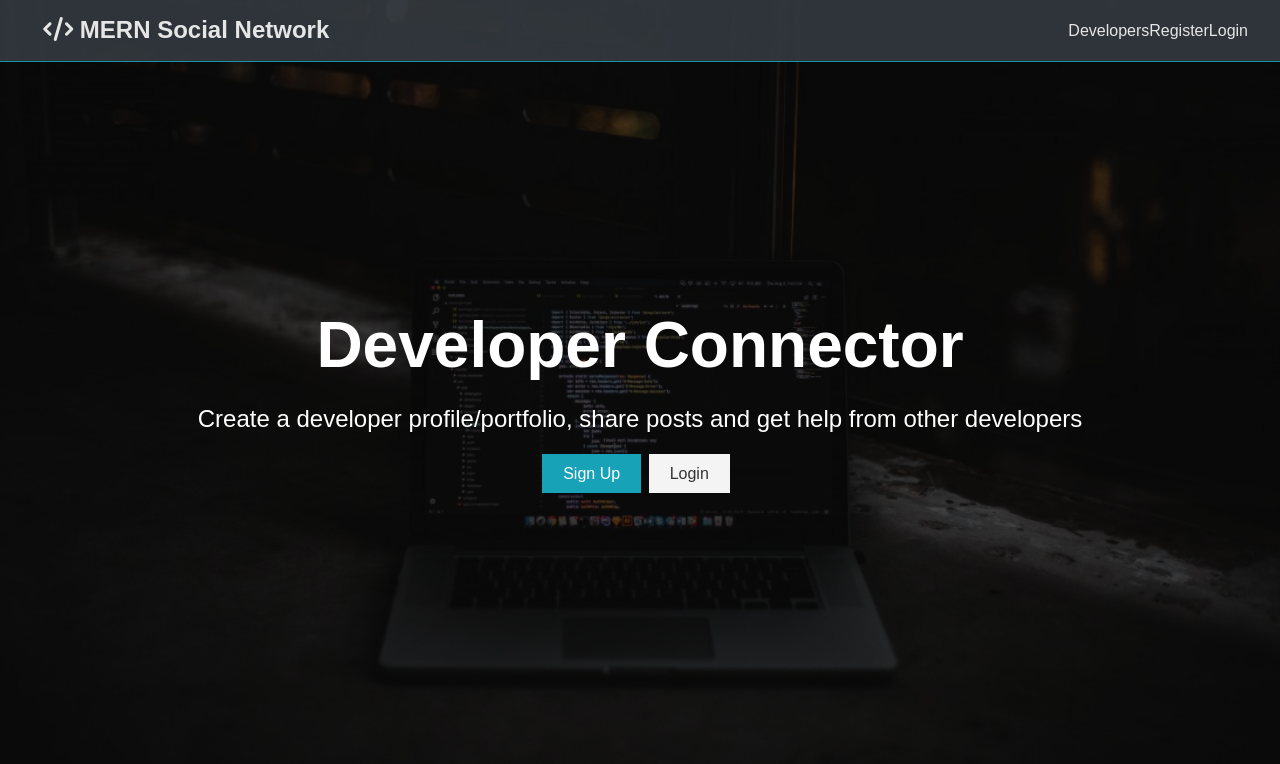
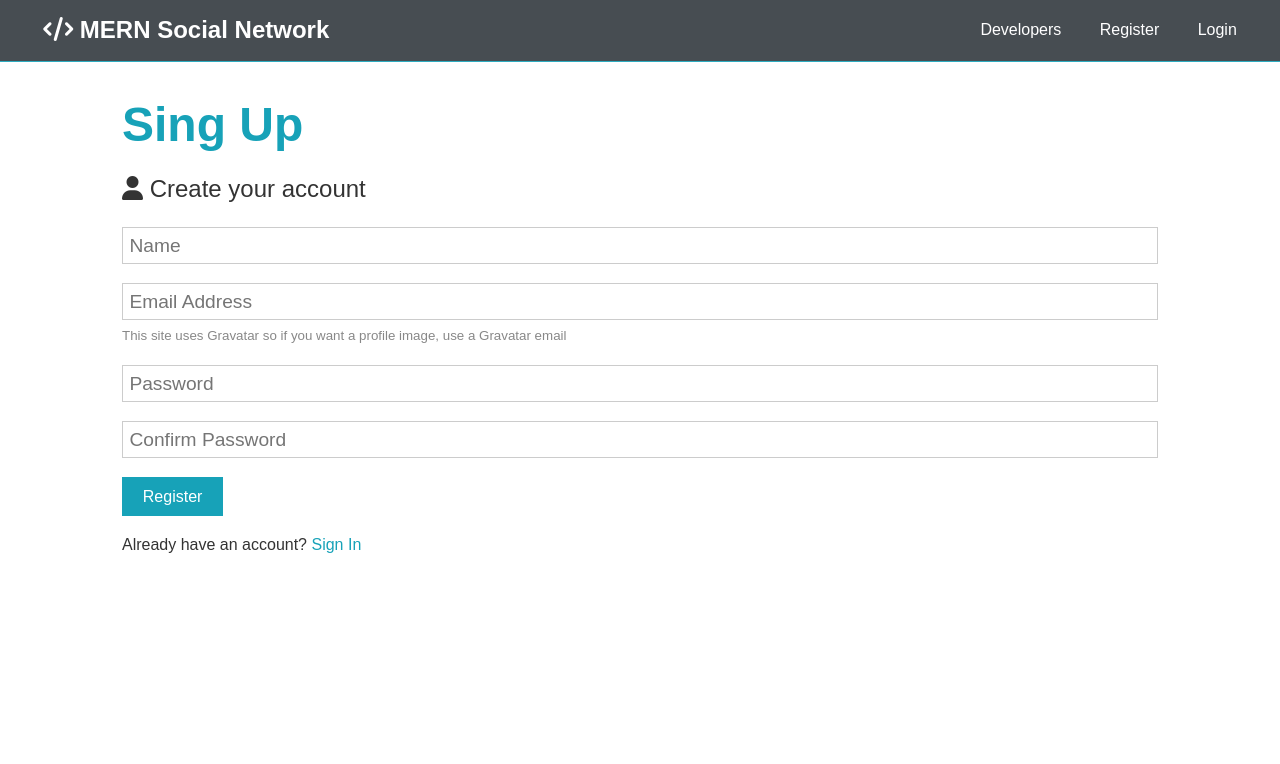
Before and after one commit to ccerroni/mern.socialNetwork, a React (Create React App) app in the folder client/: page /register in a window 1280 px wide. Shown: the top 764 px of the page. Built offline with nearby package versions, Linux system fonts and the light colour scheme.

Commit message:
Adding some React components an starting to set up the redux store

```diff
--- a/client/src/App.js
+++ b/client/src/App.js
@@ -1,13 +1,30 @@
 import React, { Fragment } from 'react';
+import { BrowserRouter as Router, Route, Switch } from 'react-router-dom';
 import './styles/dist/style.css';
 import Navbar from './components/layout/Navbar';
 import Landing from './components/layout/Landing';
+import Register from './components/auth/Register';
+import Login from './components/auth/Login';
+
+// Redux
+import { Provider } from 'react-redux';
+import store from './store';
 
 const App = () => (
-  <Fragment>
-    <Navbar />
-    <Landing />
-  </Fragment>
+  <Provider store={store}>
+    <Router>
+      <Fragment>
+        <Navbar />
+        <Route exact path="/" component={Landing} />
+        <section className="container">
+          <Switch>
+            <Route exact path="/login" component={Login} />
+            <Route exact path="/register" component={Register} />
+          </Switch>
+        </section>
+      </Fragment>
+    </Router>
+  </Provider>
 );
 
 export default App;
--- /dev/null
+++ b/client/src/components/auth/Login.js
@@ -0,0 +1,56 @@
+import React, { useState, Fragment } from 'react';
+import { Link } from 'react-router-dom';
+
+const Login = () => {
+  const [formData, setFormData] = useState({
+    email: '',
+    password: ''
+  });
+
+  const { email, password } = formData;
+
+  const onChange = e =>
+    setFormData({ ...formData, [e.target.name]: e.target.value });
+
+  const onSubmit = e => {
+    e.preventDefault();
+    console.log('success');
+  };
+  return (
+    <Fragment>
+      <h1 className="large text-primary">Sing In</h1>
+      <p className="lead">
+        <i className="fas fa-user"></i> Sign into your account
+      </p>
+      <form className="form" onSubmit={e => onSubmit(e)}>
+        <div className="form-group">
+          <input
+            type="email"
+            placeholder="Email Address"
+            name="email"
+            required
+            value={email}
+            onChange={e => onChange(e)}
+          ></input>
+        </div>
+        <div className="form-group">
+          <input
+            type="password"
+            placeholder="Password"
+            name="password"
+            minLength="6"
+            value={password}
+            onChange={e => onChange(e)}
+          />
+        </div>
+        <input type="submit" className="btn btn-primary" value="Login" />
+      </form>
+      <p className="my-1">
+        Don't have an account?
+        <Link to="/register"> Sign Up</Link>
+      </p>
+    </Fragment>
+  );
+};
+
+export default Login;
--- /dev/null
+++ b/client/src/components/auth/Register.js
@@ -0,0 +1,87 @@
+import React, { Fragment, useState } from 'react';
+import { Link } from 'react-router-dom';
+
+const Register = () => {
+  const [formData, setFormData] = useState({
+    name: '',
+    email: '',
+    password: '',
+    password2: ''
+  });
+
+  const { name, email, password, password2 } = formData;
+
+  const onChange = e =>
+    setFormData({ ...formData, [e.target.name]: e.target.value });
+
+  const onSubmit = e => {
+    e.preventDefault();
+    if (password !== password2) {
+      console.log('Passwords do not match');
+    } else {
+      console.log('success');
+    }
+  };
+
+  return (
+    <Fragment>
+      <h1 className="large text-primary">Sing Up</h1>
+      <p className="lead">
+        <i className="fas fa-user"></i> Create your account
+      </p>
+      <form className="form" onSubmit={e => onSubmit(e)}>
+        <div className="form-group">
+          <input
+            type="text"
+            placeholder="Name"
+            name="name"
+            required
+            value={name}
+            onChange={e => onChange(e)}
+          />
+        </div>
+        <div className="form-group">
+          <input
+            type="email"
+            placeholder="Email Address"
+            name="email"
+            required
+            value={email}
+            onChange={e => onChange(e)}
+          ></input>
+          <small className="form-text">
+            This site uses Gravatar so if you want a profile image, use a
+            Gravatar email
+          </small>
+        </div>
+        <div className="form-group">
+          <input
+            type="password"
+            placeholder="Password"
+            name="password"
+            minLength="6"
+            value={password}
+            onChange={e => onChange(e)}
+          />
+        </div>
+        <div className="form-group">
+          <input
+            type="password"
+            placeholder="Confirm Password"
+            name="password2"
+            minLength="6"
+            value={password2}
+            onChange={e => onChange(e)}
+          />
+        </div>
+        <input type="submit" className="btn btn-primary" value="Register" />
+      </form>
+      <p className="my-1">
+        Already have an account?
+        <Link to="/login"> Sign In</Link>
+      </p>
+    </Fragment>
+  );
+};
+
+export default Register;
--- a/client/src/components/layout/Landing.js
+++ b/client/src/components/layout/Landing.js
@@ -1,4 +1,5 @@
 import React from 'react';
+import { Link } from 'react-router-dom';
 
 const Landing = () => (
   <section className="landing">
@@ -9,9 +10,13 @@
           Create a developer profile/portfolio, share posts and get help from
           other developers
         </p>
-        <div classNmae="buttons">
-          <a className="btn btn-primary">Sign Up</a>
-          <a className="btn btn-light">Login</a>
+        <div className="buttons">
+          <Link to="/register" className="btn btn-primary">
+            Sign Up
+          </Link>
+          <Link to="/login" className="btn btn-light">
+            Login
+          </Link>
         </div>
       </div>
     </div>
--- a/client/src/components/layout/Navbar.js
+++ b/client/src/components/layout/Navbar.js
@@ -1,16 +1,23 @@
 import React from 'react';
+import { Link } from 'react-router-dom';
 
 const Navbar = () => (
   <nav className="navbar bg-dark">
     <h1>
-      <a>
+      <Link to="/">
         <i className="fas fa-code"></i> MERN Social Network
-      </a>
+      </Link>
     </h1>
     <ul>
-      <li>Developers</li>
-      <li>Register</li>
-      <li>Login</li>
+      <li>
+        <Link to="/developers">Developers</Link>
+      </li>
+      <li>
+        <Link to="/register">Register</Link>
+      </li>
+      <li>
+        <Link to="/login">Login</Link>
+      </li>
     </ul>
   </nav>
 );
--- /dev/null
+++ b/client/src/reducers/index.js
@@ -0,0 +1,5 @@
+import { combineReducers } from 'redux';
+
+export default combineReducers({
+
+});
--- /dev/null
+++ b/client/src/store.js
@@ -0,0 +1,16 @@
+import { createStore, applyMiddleware } from 'redux';
+import { composeWithDevTools } from 'redux-devtools-extension';
+import thunk from 'redux-thunk';
+import rootReducer from './reducers';
+
+const initialState = {};
+
+const middleware = [thunk];
+
+const store = createStore(
+  rootReducer,
+  initialState,
+  composeWithDevTools(applyMiddleware(...middleware))
+);
+
+export default store;
--- a/client/src/styles/scss/style.scss
+++ b/client/src/styles/scss/style.scss
@@ -44,6 +44,10 @@
 
   ul {
     display: flex;
+
+    li {
+      margin-left: 1rem;
+    }
   }
 
   a {
```
Also changed, not shown: client/src/styles/dist/style.css.
